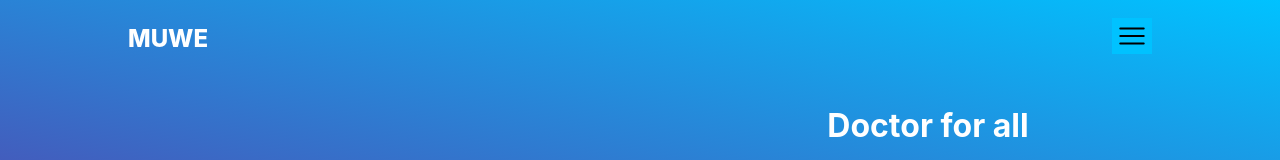
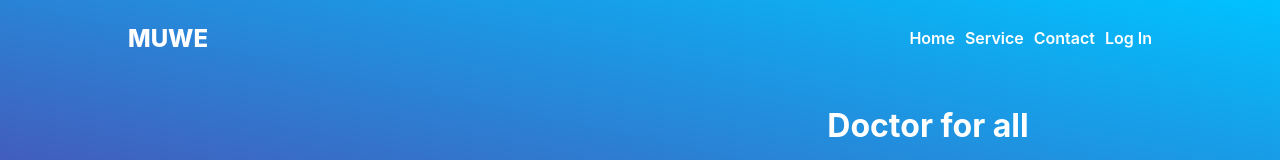
Before and after one commit to Aidan-bn/muwe, a React (Create React App) app: page / in a window 1280 px wide. Shown: the top 160 px of the page. Built offline with nearby package versions, Linux system fonts and the light colour scheme.

Commit message:
Work with hamburger menu

```diff
--- a/src/App.js
+++ b/src/App.js
@@ -3,7 +3,7 @@ import Header from './components/Header';
 import Nav from './components/Nav';
 import doctor from './assets/dr.png';
 import Contact from './components/Contact';
-import Interact from './components/Interact';
+//import Interact from './components/Interact';
 
 function App() {
   return (
--- a/src/components/Nav.js
+++ b/src/components/Nav.js
@@ -1,15 +1,36 @@
 import '../css/nav.css';
 import menu from '../assets/menu.svg';
+import { useRef, useState } from 'react';
+import useRemoveOverlay from './useRemoveOverlay';
 
 const Nav = () => {
+    const [useMenu, setUseMenu] = useState(false);
+    const ref = useRef();
+    useRemoveOverlay(ref, useMenu, () => setUseMenu(false));
+    // const hamburger = () => {
+    //     alert("Hamburger clicked few sec ago")
+    // }
+
     return (
         <nav>
             <h1>muwe</h1>
-            <menu>
-                <li>
-                    <img src={menu} alt="menu" className='hamburger'/>
-                </li>
-            </menu>
+            <div className='nav-div' ref={ref}>
+                <img src={menu} alt="menu" className='hamburger' onClick={() => setUseMenu((prev) => !prev)}/>
+                {useMenu && (
+                <menu>
+                    <li>Home</li>
+                    <li>Service</li>
+                    <li>Contact</li>
+                    <li>Log In</li>
+                </menu>
+                )}
+                <ul className='desktop-menu'>
+                    <li>Home</li>
+                    <li>Service</li>
+                    <li>Contact</li>
+                    <li>Log In</li>
+                </ul>
+            </div>
         </nav>
     )
 }
--- a/src/css/contact.css
+++ b/src/css/contact.css
@@ -108,10 +108,6 @@ input, textarea {
         gap: 6%;
     }
 
-    .btn-close {
-        /* right: 45%; */
-        /* top: %;*/
-    }
 }
 
 @media screen and (min-width: 992px) {
--- a/src/css/interact.css
+++ b/src/css/interact.css
@@ -23,10 +23,6 @@
 .login {
     display: none;
 }
-/*
-.register {
-    display: none;
-} */
 
 fieldset {
     padding: 10px;
--- a/src/css/nav.css
+++ b/src/css/nav.css
@@ -14,11 +14,30 @@ nav > h1 {
     font-weight: 800;
 }
 
-nav > menu {
+.nav-div {
+    position: relative;
+}
+
+.nav-div > menu {
+    position: absolute;
+    top: 45px;
+    right: -21px;
+    text-align: center;
+    gap: 8px;
+    list-style: none;
     display: flex;
-    list-style: none;
+    flex-direction: column;
     align-items: center;
     justify-content: center;
+    padding: 14px;
+    background-color: #8000803e;
+    border-radius: 10px;
+}
+
+.nav-div > menu > li:hover {
+    color: #800080;
+    font-weight: 600;
+    cursor: pointer;
 }
 
 .hamburger {
@@ -26,7 +45,21 @@ nav > menu {
     width: 40px;
 }
 
+.nav-div > .desktop-menu{
+    display: none;
+}
+
 @media screen and (min-width: 576px) {
 
+    .hamburger {
+        display: none;
+    }
 
+   .nav-div > .desktop-menu {
+        display: flex;
+        align-items: center;
+        gap: 10px;
+        font-weight: 600;
+        list-style: none;
+   }
 }
```
